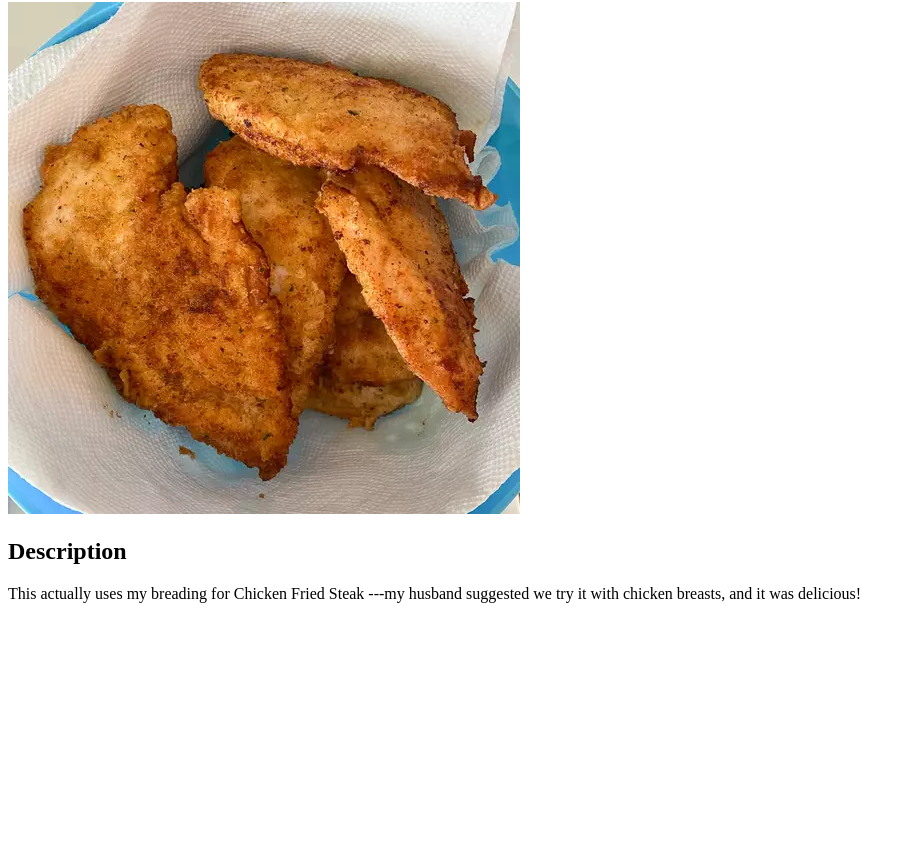
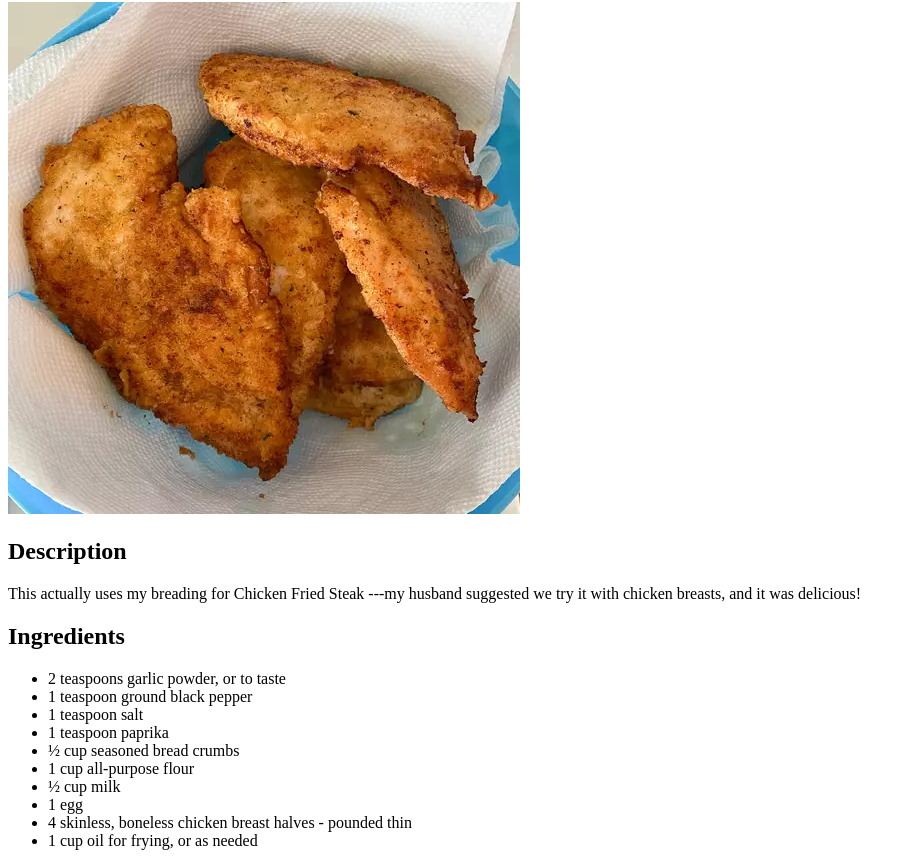
Before and after one commit to murat-yes-i-am/odin-recipes, a plain HTML site: page recipes/garlic-chicken-fried-chicken.html in a window 1280 px wide. Shown: the part 78-944 px from the top of the page, without its empty margins (0-915 px from the left). Before the commit the page ends 800 px from the top, so only its background shows below. Drawn offline with Linux system fonts and the light colour scheme.

Commit message:
feat: add ingredients in garlic-chicken-fried-chicken.html

```diff
--- a/recipes/garlic-chicken-fried-chicken.html
+++ b/recipes/garlic-chicken-fried-chicken.html
@@ -14,5 +14,19 @@
     This actually uses my breading for Chicken Fried Steak
     ---my husband suggested we try it with chicken breasts, and it was delicious!
   </p>
+
+  <h2>Ingredients</h2>
+  <ul>
+    <li>2 teaspoons garlic powder, or to taste</li>
+    <li>1 teaspoon ground black pepper</li>
+    <li>1 teaspoon salt</li>
+    <li>1 teaspoon paprika</li>
+    <li>½ cup seasoned bread crumbs</li>
+    <li>1 cup all-purpose flour</li>
+    <li>½ cup milk</li>
+    <li>1 egg</li>
+    <li>4 skinless, boneless chicken breast halves - pounded thin</li>
+    <li>1 cup oil for frying, or as needed</li>
+  </ul>
 </body>
 </html>
```
